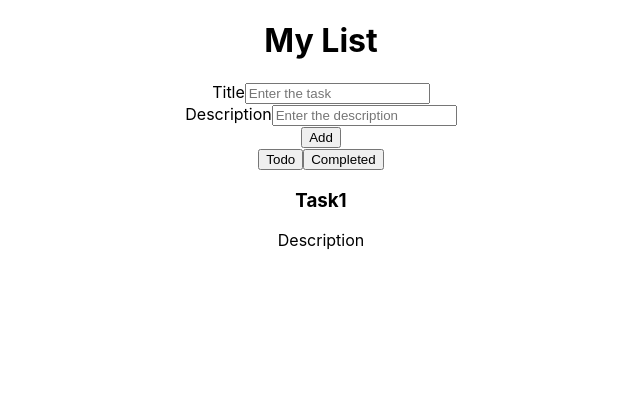
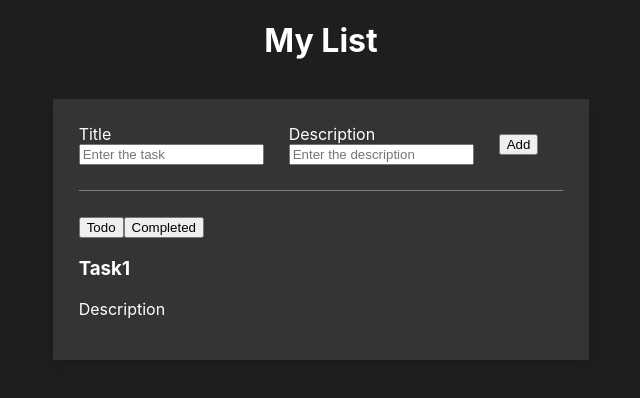
Before and after one commit to suriya216/React, a React (Create React App) app in the folder my-app/: page / in a window 1280 px wide. Shown: the top 398 px of the page, without its empty margins (319-959 px from the left). Built offline with nearby package versions, Linux system fonts and the light colour scheme.

Commit message:
todo-Wrapper to todo-input item styling

```diff
--- a/my-app/src/App.css
+++ b/my-app/src/App.css
@@ -1,38 +1,37 @@
-.App {
+body{
+  background-color: #1f1e1e;
+  color: white;
+  overflow: hidden;
+}
+
+h1{
   text-align: center;
 }
 
-.App-logo {
-  height: 40vmin;
-  pointer-events: none;
+.todo-Wrapper{
+  background: #353434;
+  padding: 2%;
+  width: fit-content;
+  margin-left: auto;
+  margin-right: auto;
+  margin-top: 3%;
+  max-height: 80vh;
+  overflow-y: auto;
+  box-shadow: 0px 5px 7px rgb(27, 27,27);
 }
 
-@media (prefers-reduced-motion: no-preference) {
-  .App-logo {
-    animation: App-logo-spin infinite 20s linear;
-  }
+.todo-input{
+  display: flex;
+  align-items: center;
+  justify-content: center;
+  border-bottom: 1px solid gray;
+  padding-bottom: 25px;
+  margin-bottom: 25px;
 }
 
-.App-header {
-  background-color: #282c34;
-  min-height: 100vh;
+.todo-input-item{
   display: flex;
   flex-direction: column;
-  align-items: center;
-  justify-content: center;
-  font-size: calc(10px + 2vmin);
-  color: white;
+  align-items: flex-start;
+  margin-right: 25px;
 }
-
-.App-link {
-  color: #61dafb;
-}
-
-@keyframes App-logo-spin {
-  from {
-    transform: rotate(0deg);
-  }
-  to {
-    transform: rotate(360deg);
-  }
-}
```
